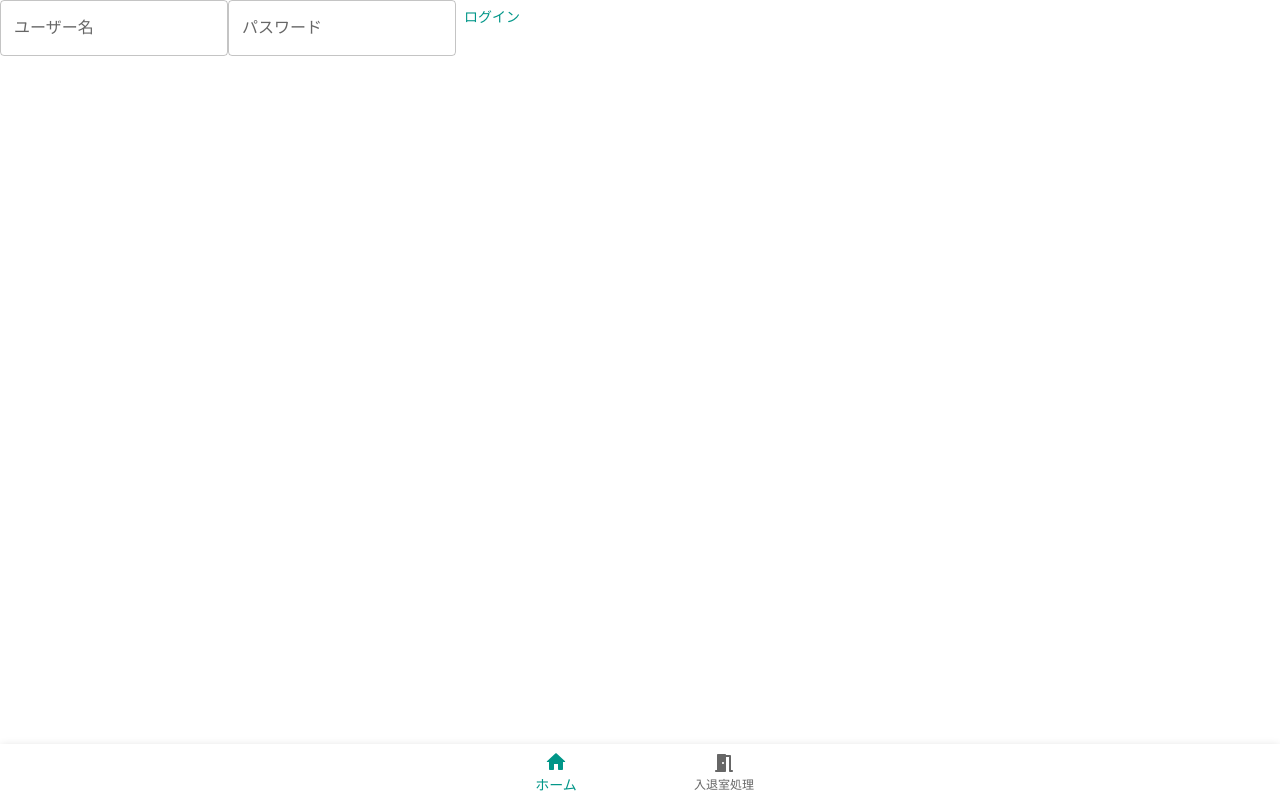
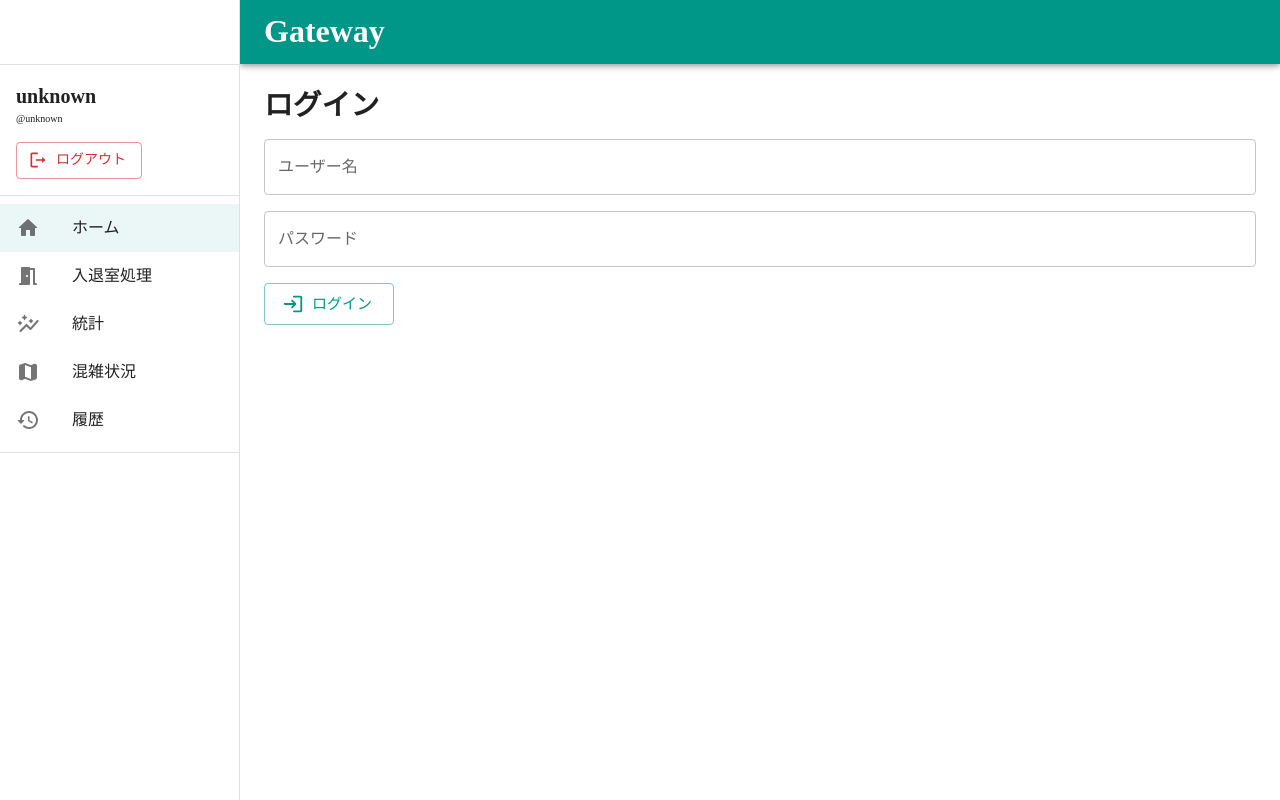
Before and after one commit to newt239/gateway-front, a React (Create React App) app: page /login in a window 1280 px wide. Built offline with nearby package versions, Linux system fonts and the light colour scheme; no server answers.

Commit message:
add: display account info and logout function

```diff
--- a/src/components/functional/theme.ts
+++ b/src/components/functional/theme.ts
@@ -12,6 +12,11 @@ const theme = createTheme({
         h1: {
             fontSize: '2rem',
             fontWeight: '800'
+        },
+        h2: {
+            fontSize: '1.8rem',
+            fontWeight: 800,
+            marginBottom: '1rem'
         }
     }
 });
--- a/src/components/page/Home.tsx
+++ b/src/components/page/Home.tsx
@@ -1,17 +1,17 @@
 import React from "react";
-import { useDispatch } from 'react-redux';
-import { clearToken } from '../../stores/auth';
-import { Button } from '@mui/material';
+
+import Box from '@mui/material/Box';
+import { Typography } from '@mui/material';
+
+import UserInfo from '../ui/UserInfo';
+
 const Home = () => {
-    const dispatch = useDispatch();
-    const logout = () => {
-        dispatch(clearToken());
-    }
-    return <div>トップ
-        <Button color="primary" onClick={logout}>
-            ログアウト
-        </Button>
-    </div>
+    return (
+        <Box>
+            <Typography variant="h2">ホーム</Typography>
+            <UserInfo />
+        </Box>
+    )
 }
 
 export default Home;
--- a/src/components/page/Login.tsx
+++ b/src/components/page/Login.tsx
@@ -1,46 +1,73 @@
-import React from "react";
+import React, { useState } from "react";
 import { useNavigate } from "react-router-dom";
 import axios from 'axios';
 import { useDispatch } from 'react-redux';
 import { setToken } from '../../stores/auth';
-import { TextField, Button } from '@mui/material';
+
+import Box from '@mui/material/Box';
+import Grid from '@mui/material/Grid';
+import Alert from '@mui/material/Alert';
+import { TextField, Button, Typography } from '@mui/material';
+import LoginRoundedIcon from '@mui/icons-material/LoginRounded';
+
 const API_BASE_URL: string = process.env.REACT_APP_API_BASE_URL!;
+
+interface messageType {
+    display: "none" | "block";
+    severity: 'error' | 'success';
+    message: string;
+}
 
 const Login = () => {
     const navigate = useNavigate();
     const dispatch = useDispatch();
-    const [inputValue, updateValue] = React.useState({ username: "", password: "" });
+    const [inputValue, updateValue] = useState({ username: "", password: "" });
+    const [message, updateMessage] = useState<messageType>({ display: "none", severity: "error", message: "" });
     const login = () => {
         console.log("start");
         axios.post(API_BASE_URL + "/v1/auth/login", inputValue).then(res => {
             console.log(res);
             if (res.data.status === "success") {
+                updateMessage({ display: "block", severity: "success", message: "ログインに成功しました。" });
                 dispatch(setToken(res.data.token));
-                console.log("success");
                 navigate("/", { replace: true });
+            } else {
+                updateMessage({ display: "block", severity: "error", message: "パスワードが間違っています。" });
             }
         })
     }
     return (
-        <div>
-            <form className="form">
+        <Box>
+            <Typography variant='h2'>ログイン</Typography>
+            <Grid container spacing={2} columnSpacing={2}>
+                <Grid item xs={12} sx={{ display: message.display }}>
+                    <Alert severity={message.severity}>{message.message}</Alert>
+                </Grid>
+                <Grid item xs={12}>
                     <TextField
                         id="username"
                         label="ユーザー名"
                         type="text"
                         onChange={(event) => updateValue({ "username": event.target.value, "password": inputValue.password })}
+                        fullWidth
                     />
+                </Grid>
+                <Grid item xs={12}>
                     <TextField
                         id="password"
                         label="パスワード"
                         type="password"
                         onChange={(event) => updateValue({ "username": inputValue.username, "password": event.target.value })}
+                        fullWidth
                     />
-                <Button color="primary" onClick={login}>
+                </Grid>
+                <Grid item xs={12}>
+                    <Button onClick={login} variant="outlined" size="large" startIcon={<LoginRoundedIcon />}>
                         ログイン
                     </Button>
-            </form>
-        </div>
+                </Grid>
+            </Grid>
+        </Box>
     )
 }
 
--- a/src/components/page/Operate/Enter.tsx
+++ b/src/components/page/Operate/Enter.tsx
@@ -3,7 +3,7 @@ import Box from '@mui/material/Box';
 
 export default function Enter() {
     return (
-        <Box sx={{ width: '100%' }}>
+        <Box>
             <div>enter</div>
         </Box>
     );
--- a/src/components/ui/ScreenWidth.tsx
+++ b/src/components/ui/ScreenWidth.tsx
@@ -7,9 +7,9 @@ const ScreenWidth = () => {
     function MediaQuery() {
         const sm = useMediaQuery('(max-width:600px)');
         if (sm) {
+            return <SM />
+        } else {
             return <PC />
-        } else {
-            return <SM />
         }
     }
     return (
--- /dev/null
+++ b/src/components/ui/UserInfo.tsx
@@ -0,0 +1,36 @@
+import React, { useState, useEffect } from "react";
+import axios from 'axios';
+import { useDispatch, useSelector } from 'react-redux';
+import { RootState } from '../../stores/index'
+import { clearToken } from '../../stores/auth';
+
+import Box from '@mui/material/Box';
+import { Button, Typography } from '@mui/material';
+import LogoutRoundedIcon from '@mui/icons-material/LogoutRounded';
+
+const API_BASE_URL: string = process.env.REACT_APP_API_BASE_URL!;
+const UserInfo = () => {
+    const [userProfile, updateUserProfile] = useState("unknown");
+    const dispatch = useDispatch();
+    const token = useSelector((state: RootState) => state.auth.token);
+    const logout = () => {
+        dispatch(clearToken());
+    }
+    useEffect(() => {
+        axios.get(API_BASE_URL + "/v1/users/me", { headers: { Authorization: "Bearer " + token } }).then(res => {
+            console.log(res.data);
+            updateUserProfile(res.data.username);
+        })
+    }, [token]);
+    return (
+        <Box sx={{ p: 2 }}>
+            <Typography sx={{ fontSize: 20, fontWeight: 800 }}>{userProfile}</Typography>
+            <Typography sx={{ fontSize: 10 }}>@{userProfile}</Typography>
+            <Button variant="outlined" color="error" onClick={logout} sx={{ mt: 2 }} startIcon={<LogoutRoundedIcon />}>
+                ログアウト
+            </Button>
+        </Box>
+    )
+}
+
+export default UserInfo;
--- a/src/components/ui/pc/Drawer.tsx
+++ b/src/components/ui/pc/Drawer.tsx
@@ -18,6 +18,7 @@ import MapRoundedIcon from '@mui/icons-material/MapRounded';
 import HistoryRoundedIcon from '@mui/icons-material/HistoryRounded';
 
 import Body from '../../page/Body';
+import UserInfo from '../UserInfo';
 const drawerWidth = 240;
 
 const DrawerLeft = () => {
@@ -58,6 +59,8 @@ const DrawerLeft = () => {
             >
                 <Toolbar />
                 <Divider />
+                <UserInfo />
+                <Divider />
                 <List>
                     <ListItemButton selected={selectedIndex === 0}
                         onClick={(event) => handleListItemClick(event, 0, '')}>
@@ -84,13 +87,11 @@ const DrawerLeft = () => {
                         <ListItemIcon><HistoryRoundedIcon /></ListItemIcon>
                         <ListItemText primary='履歴' />
                     </ListItemButton>
-
                 </List>
                 <Divider />
             </Drawer>
             <Box
-                component="main"
-                sx={{ flexGrow: 1, bgcolor: 'background.default', p: 3 }}
+                sx={{ p: 3, width: '100%' }}
             >
                 <Toolbar />
                 <Body />
--- a/src/components/ui/sm/BottomNav.tsx
+++ b/src/components/ui/sm/BottomNav.tsx
@@ -18,7 +18,7 @@ const SimpleBottomNavigation = () => {
     };
     return (
         <div>
-            <Box>
+            <Box sx={{ p: 2 }}>
                 <Body />
             </Box>
             <Paper sx={{ position: 'fixed', bottom: 0, left: 0, right: 0 }} elevation={3}>
--- a/src/stores/auth.ts
+++ b/src/stores/auth.ts
@@ -9,7 +9,7 @@ const slice = createSlice({
     initialState,
     reducers: {
         setToken: (state, token) => {
-            return Object.assign({}, state, { token: token });
+            return Object.assign({}, state, { token: token.payload });
         },
         clearToken: state => {
             return Object.assign({}, state, { token: "" });
```
Lines whose indentation alone changed are shown as unchanged.
